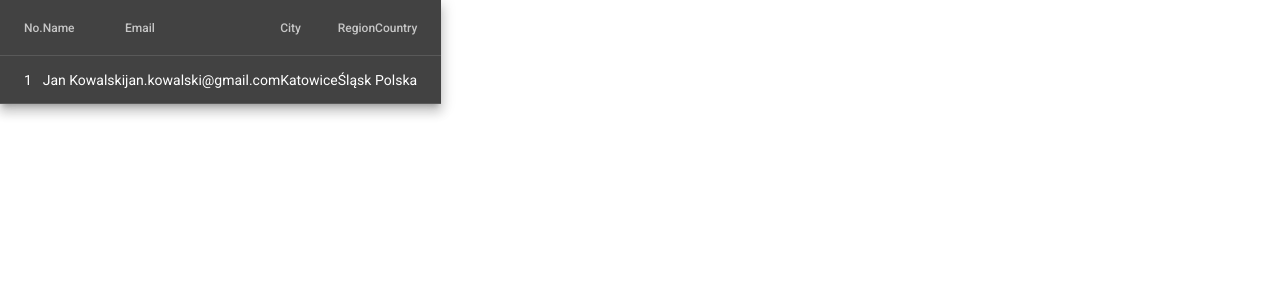
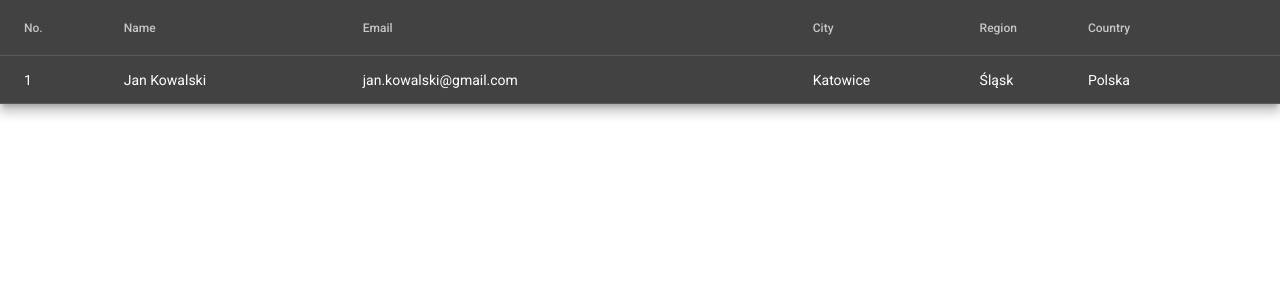
Before and after one commit to Szwajowy/swift-recrutation, an Angular app: page / in a window 1280 px wide. Shown: the top 300 px of the page. Built offline with nearby package versions, Linux system fonts and the light colour scheme.

Commit message:
Make table span the whole width

```diff
--- a/src/app/users/components/users-table/users-table.component.html
+++ b/src/app/users/components/users-table/users-table.component.html
@@ -1,4 +1,4 @@
-<table mat-table [dataSource]="dataSource" class="mat-elevation-z8 demo-table">
+<table mat-table [dataSource]="dataSource" class="mat-elevation-z8 users-table">
   <!-- ID Column -->
   <ng-container matColumnDef="id">
     <th mat-header-cell *matHeaderCellDef>No.</th>
--- a/src/app/users/components/users-table/users-table.component.scss
+++ b/src/app/users/components/users-table/users-table.component.scss
@@ -0,0 +1,3 @@
+.users-table {
+  width: 100%;
+}
```
